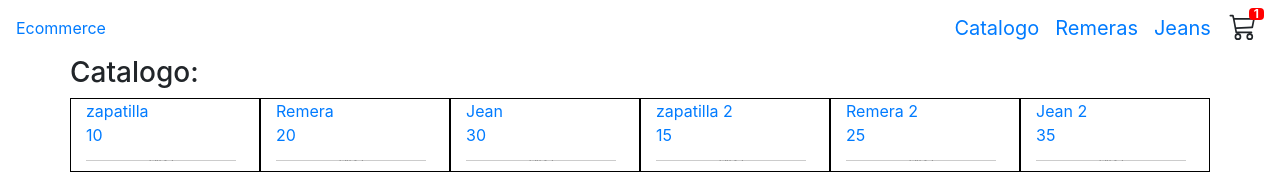
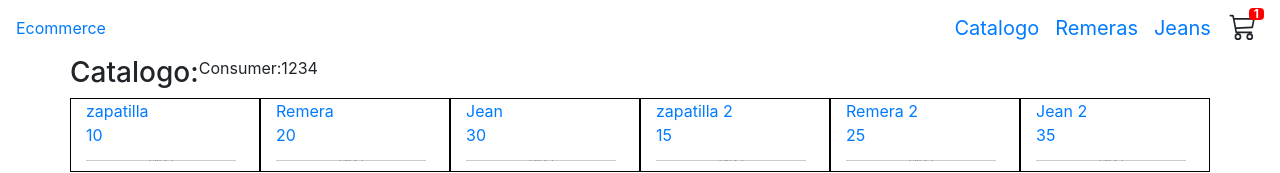
Before and after one commit to miguelzurita/reactjs_ecommerce, a React (Create React App) app: page / in a window 1280 px wide. Shown: the top 173 px of the page. Built offline with nearby package versions, Linux system fonts and the light colour scheme.

Commit message:
-f probando contexto

```diff
--- /dev/null
+++ b/src/cartContext.js
@@ -0,0 +1,3 @@
+import * as React from "react";
+
+export const CartContext = React.createContext([]);
--- a/src/components/ItemListContainer.js
+++ b/src/components/ItemListContainer.js
@@ -2,12 +2,16 @@ import React, {useEffect, useState} from 'react';
 import ItemList from "./ItemList";
 import {useParams} from "react-router-dom";
 import {Container,Row} from "react-bootstrap";
+
+import {CartContext} from "../cartContext"
 
 const CALL_DELAY_MS = 2000;
 const ItemListContainer = () => {
 
 	const [products, setProducts] = useState([])
 	const {idCategory} = useParams()
+
+	// const CartCont
 
 	let listProducts = [
 		{id: 1, id_category: 1, title: 'zapatilla', description: 'desc 1', stock: 2, price: 10, pictureUrl: 'https://via.placeholder.com/150/000000/FFFFFF/?text=zapatilla'},
@@ -52,6 +56,10 @@ const ItemListContainer = () => {
 				<h3>
 					Catalogo: {idCategory}
 				</h3>
+				Consumer:
+				<CartContext.Consumer>
+					{value => value}
+				</CartContext.Consumer>
 			</Row>
 
 			<ItemList items={products}/>
```
Also changed, not shown: src/App.js (+8 -2 lines).
